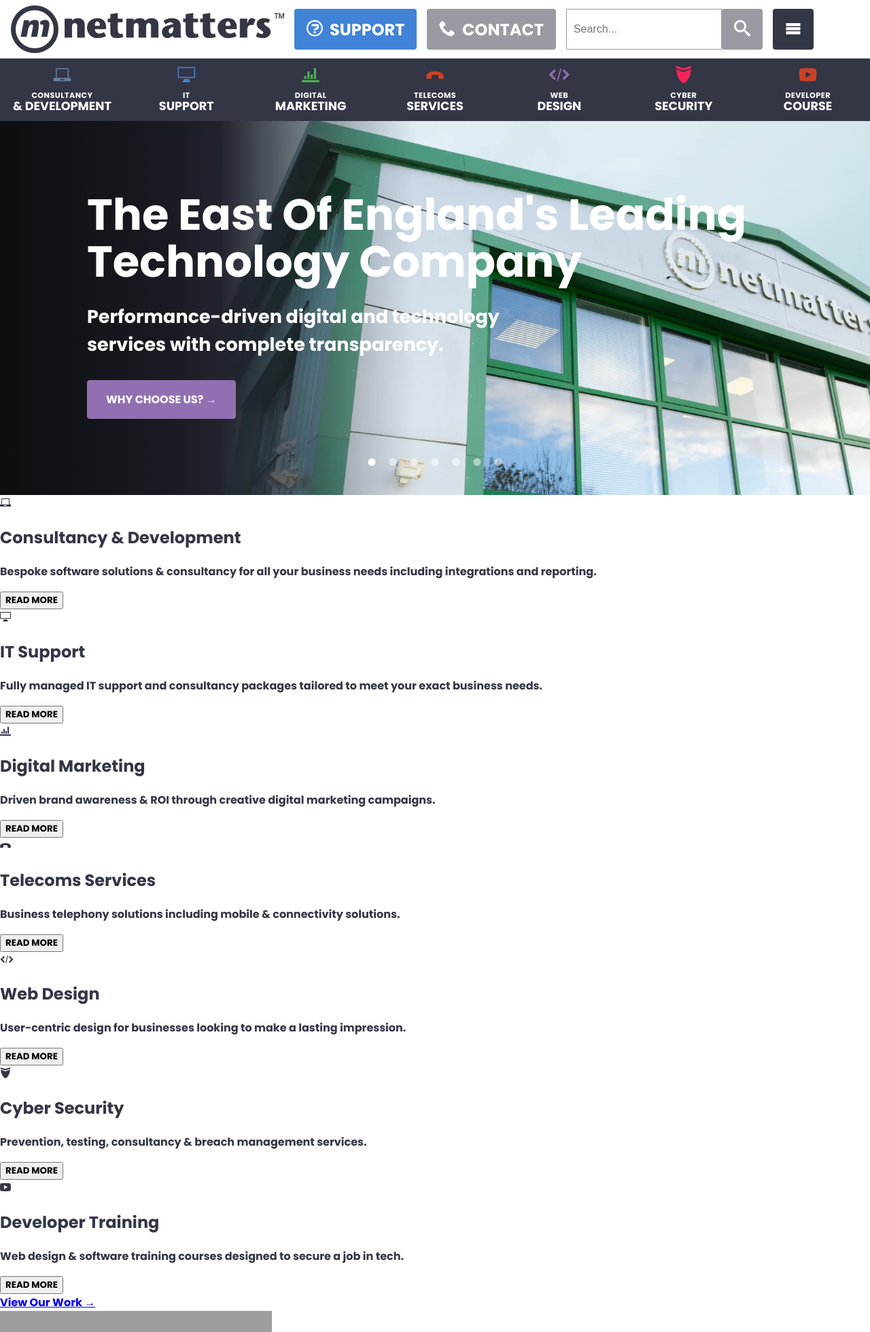
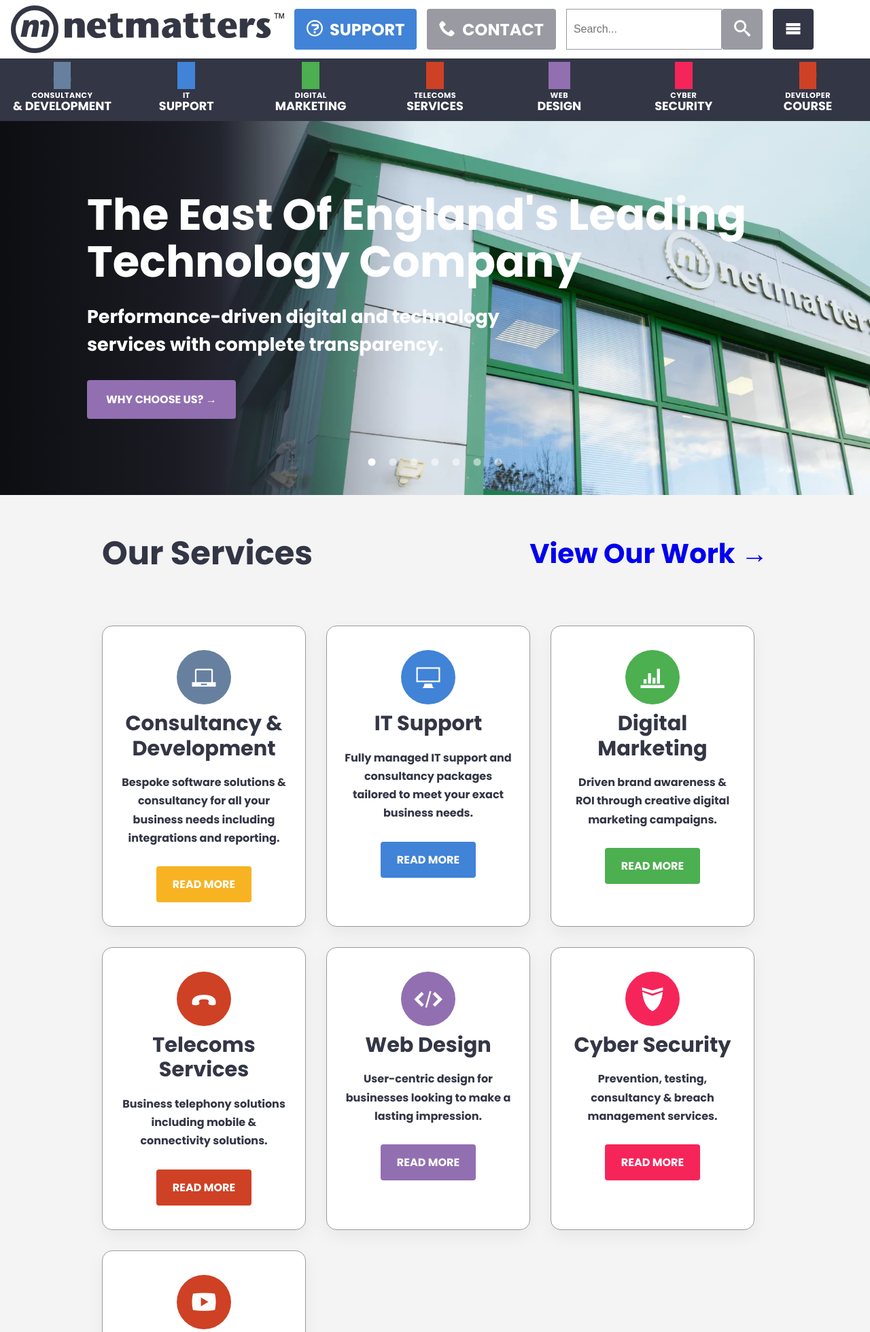
Before and after one commit to jconnell-nm/HTML-CSS-Assessment, a PHP site: page / in a window 1280 px wide. Shown: the top 1959 px of the page at 68% size. Run offline with PHP 8.4, Linux system fonts and the light colour scheme; some web fonts are replaced; grey boxes are pictures that could not be loaded.

Commit message:
Provisional Services

```diff
--- a/css/style.css
+++ b/css/style.css
@@ -565,4 +565,160 @@ input[type="search"] {
   background: white;
 }
 
+/* line 1, ../../../../../Users/jonathanconnell/Documents/HTML & CSS Assessment/scss/layout/_services.scss */
+.services-header {
+  display: flex;
+  align-items: center;
+  justify-content: space-between;
+  width: 100%;
+  margin-bottom: 40px;
+}
+
+/* line 9, ../../../../../Users/jonathanconnell/Documents/HTML & CSS Assessment/scss/layout/_services.scss */
+.services-header h1 {
+  font-size: 3rem;
+  font-weight: 100;
+  margin: 0;
+}
+
+/* line 15, ../../../../../Users/jonathanconnell/Documents/HTML & CSS Assessment/scss/layout/_services.scss */
+.services-header a {
+  text-decoration: none;
+  font-weight: 500;
+  font-size: 2.5rem;
+}
+
+/* line 21, ../../../../../Users/jonathanconnell/Documents/HTML & CSS Assessment/scss/layout/_services.scss */
+.services-header a:hover {
+  text-decoration: underline;
+}
+
+/* line 25, ../../../../../Users/jonathanconnell/Documents/HTML & CSS Assessment/scss/layout/_services.scss */
+.services-header a:visited {
+  color: #333645;
+}
+
+/* line 29, ../../../../../Users/jonathanconnell/Documents/HTML & CSS Assessment/scss/layout/_services.scss */
+.services {
+  padding: 50px 150px;
+  background: #f4f4f4;
+}
+
+/* line 34, ../../../../../Users/jonathanconnell/Documents/HTML & CSS Assessment/scss/layout/_services.scss */
+.services-container {
+  display: flex;
+  flex-wrap: wrap;
+  flex-direction: row;
+  align-items: stretch;
+  max-width: 1400px;
+  margin: 0 auto;
+  gap: 30px;
+}
+
+/* line 44, ../../../../../Users/jonathanconnell/Documents/HTML & CSS Assessment/scss/layout/_services.scss */
+.services-container > div:not(.services-header) {
+  background: white;
+  border: 1px solid #999AA2;
+  border-radius: 15px;
+  box-shadow: 0 10px 25px rgba(0, 0, 0, 0.05);
+  padding: 35px 25px;
+  text-align: center;
+  display: flex;
+  flex-direction: column;
+  align-items: center;
+  flex: 1 1 250px;
+  max-width: 300px;
+}
+
+/* line 58, ../../../../../Users/jonathanconnell/Documents/HTML & CSS Assessment/scss/layout/_services.scss */
+.services-container > div span {
+  display: flex;
+  align-items: center;
+  justify-content: center;
+  font-size: 35px;
+  width: 80px;
+  height: 80px;
+  border-radius: 50%;
+  position: relative;
+  color: white;
+}
+
+/* line 70, ../../../../../Users/jonathanconnell/Documents/HTML & CSS Assessment/scss/layout/_services.scss */
+.services-container > div:not(.services-header):hover {
+  transform: translateY(-8px);
+  transition: transform 0.2s ease, box-shadow 0.2s ease;
+  cursor: pointer;
+}
+
+/* line 76, ../../../../../Users/jonathanconnell/Documents/HTML & CSS Assessment/scss/layout/_services.scss */
+.services-container > div h2 {
+  margin: 10px 0 18px;
+  font-size: 1.9rem;
+  line-height: 1.2;
+}
+
+/* line 82, ../../../../../Users/jonathanconnell/Documents/HTML & CSS Assessment/scss/layout/_services.scss */
+.services-container > div p {
+  margin: 0 0 28px;
+  font-size: 1rem;
+  line-height: 1.7;
+}
+
+/* line 88, ../../../../../Users/jonathanconnell/Documents/HTML & CSS Assessment/scss/layout/_services.scss */
+.reg-btn {
+  border: none;
+  padding: 14px 24px;
+  border-radius: 4px;
+  color: white;
+  font-weight: 700;
+  font-size: 1rem;
+  cursor: pointer;
+}
+
+/* line 98, ../../../../../Users/jonathanconnell/Documents/HTML & CSS Assessment/scss/layout/_services.scss */
+.consultancy-icon {
+  background: #67809f;
+}
+
+/* line 102, ../../../../../Users/jonathanconnell/Documents/HTML & CSS Assessment/scss/layout/_services.scss */
+.consultancy-service .reg-btn {
+  background: #f7b322;
+}
+
+/* line 106, ../../../../../Users/jonathanconnell/Documents/HTML & CSS Assessment/scss/layout/_services.scss */
+.it-icon,
+.it-service .reg-btn {
+  background: #4183d7;
+}
+
+/* line 112, ../../../../../Users/jonathanconnell/Documents/HTML & CSS Assessment/scss/layout/_services.scss */
+.marketing-icon,
+.marketing-service .reg-btn {
+  background: #4caf50;
+}
+
+/* line 117, ../../../../../Users/jonathanconnell/Documents/HTML & CSS Assessment/scss/layout/_services.scss */
+.telecoms-icon,
+.telecoms-service .reg-btn {
+  background: #ce4125;
+}
+
+/* line 122, ../../../../../Users/jonathanconnell/Documents/HTML & CSS Assessment/scss/layout/_services.scss */
+.web-icon,
+.web-service .reg-btn {
+  background: #926fb1;
+}
+
+/* line 127, ../../../../../Users/jonathanconnell/Documents/HTML & CSS Assessment/scss/layout/_services.scss */
+.security-icon,
+.security-service .reg-btn {
+  background: #f5255a;
+}
+
+/* line 132, ../../../../../Users/jonathanconnell/Documents/HTML & CSS Assessment/scss/layout/_services.scss */
+.developer-icon,
+.developer-service .reg-btn {
+  background: #ce4125;
+}
+
 /*# sourceMappingURL=style.css.map */
--- a/index.html
+++ b/index.html
@@ -198,53 +198,58 @@
             </div>
         </div>
 
-        <div class="services">
-            <div class="consultancy-service">
+        <section class="services">
+            <div class="services-container">
+                <div class="services-header">
+                    <h1>Our Services</h1>
+                    <a href="#">View Our Work &#8594;</a>
+                </div>
+                <div class="service-card consultancy-service">
                     <span class="consultancy-icon" aria-hidden="true"></span>
                     <h2>Consultancy & Development</h2>
                     <p>Bespoke software solutions & consultancy for all your business needs including integrations and reporting.</p>
                     <button onclick="window.scrollTo(0,0)" class="reg-btn">READ MORE</button>
                 </div>
-            <div class="it-service">
+                <div class="service-card it-service">
                     <span class="it-icon" aria-hidden="true"></span>
                     <h2>IT Support</h2>
                     <p>Fully managed IT support and consultancy packages tailored to meet your exact business needs.</p>
                     <button onclick="window.scrollTo(0,0)" class="reg-btn">READ MORE</button>
                 </div>
-            <div class="marketing-service">
+                <div class="service-card marketing-service">
                     <span class="marketing-icon" aria-hidden="true"></span>
                     <h2>Digital Marketing</h2>
                     <p>Driven brand awareness & ROI through creative digital marketing campaigns.</p>
                     <button onclick="window.scrollTo(0,0)" class="reg-btn">READ MORE</button>
                 </div>
-            <div class="telecoms-service">
+                <div class="service-card telecoms-service">
                     <span class="telecoms-icon" aria-hidden="true"></span>
                     <h2>Telecoms Services</h2>
                     <p>Business telephony solutions including mobile & connectivity solutions.</p>
                     <button onclick="window.scrollTo(0,0)" class="reg-btn">READ MORE</button>
                 </div>
-            <div class="web-service">
+                <div class="service-card web-service">
                     <span class="web-icon" aria-hidden="true"></span>
                     <h2>Web Design</h2>
                     <p>User-centric design for businesses looking to make a lasting impression.</p>
                     <button onclick="window.scrollTo(0,0)" class="reg-btn">READ MORE</button>
                 </div>
-            <div class="security-service">
+                <div class="service-card security-service">
                     <span class="security-icon" aria-hidden="true"></span>
                     <h2>Cyber Security</h2>
                     <p>Prevention, testing, consultancy & breach management services.</p>
                     <button onclick="window.scrollTo(0,0)" class="reg-btn">READ MORE</button>
                 </div>
-            <div class="developer-service">
+                <div class="service-card developer-service">
                     <span class="developer-icon" aria-hidden="true"></span>
                     <h2>Developer Training</h2>
                     <p>Web design & software training courses designed to secure a job in tech.</p>
                     <button onclick="window.scrollTo(0,0)" class="reg-btn">READ MORE</button>
                 </div>
             </div>
+        </section>
 
         <div class="view-our-work">
-            <a href="#">View Our Work &#8594;</a>
             <div class="work-slides">
                 <img class="ws1" src="img/work-carousel-1.jpg">
                 <img class="ws1-col" src="img/work-carousel-1-col.jpg">
--- a/scss/layout/_services.scss
+++ b/scss/layout/_services.scss
@@ -0,0 +1,135 @@
+.services-header {
+    display: flex;
+    align-items: center;
+    justify-content: space-between;
+    width: 100%;
+    margin-bottom: 40px;
+}
+
+.services-header h1 {
+    font-size: 3rem;
+    font-weight: 100;
+    margin: 0;
+}
+
+.services-header a {
+    text-decoration: none;
+    font-weight: 500;
+    font-size: 2.5rem;
+}
+
+.services-header a:hover {
+    text-decoration: underline;
+}
+
+.services-header a:visited {
+    color: $dark-blue;
+}
+
+.services {
+    padding: 50px 150px;
+    background: #f4f4f4;
+}
+
+.services-container {
+    display: flex;
+    flex-wrap: wrap;
+    flex-direction: row;
+    align-items: stretch;
+    max-width: 1400px;
+    margin: 0 auto;
+    gap: 30px;
+}
+
+.services-container > div:not(.services-header) {
+    background: white;
+    border: 1px solid $grey;
+    border-radius: 15px;
+    box-shadow: 0 10px 25px rgba(0, 0, 0, 0.05);
+    padding: 35px 25px;
+    text-align: center;
+    display: flex;
+    flex-direction: column;
+    align-items: center;
+    flex: 1 1 250px;
+    max-width: 300px;
+}
+
+.services-container > div span {
+    display: flex;
+    align-items: center;
+    justify-content: center;
+    font-size: 35px;
+    width: 80px;
+    height: 80px;
+    border-radius: 50%;
+    position: relative;
+    color: white;
+}
+
+.services-container > div:not(.services-header):hover {
+    transform: translateY(-8px);
+    transition: transform 0.2s ease, box-shadow 0.2s ease;
+    cursor: pointer;
+}
+
+.services-container > div h2 {
+    margin: 10px 0 18px;
+    font-size: 1.9rem;
+    line-height: 1.2;
+}
+
+.services-container > div p {
+    margin: 0 0 28px;
+    font-size: 1rem;
+    line-height: 1.7;
+}
+
+.reg-btn {
+    border: none;
+    padding: 14px 24px;
+    border-radius: 4px;
+    color: white;
+    font-weight: 700;
+    font-size: 1rem;
+    cursor: pointer;
+}
+
+.consultancy-icon {
+    background: $steel-blue;
+}
+
+.consultancy-service .reg-btn {
+    background: $yellow;
+}
+
+.it-icon,
+.it-service .reg-btn {
+    background: $light-blue;
+}
+
+
+.marketing-icon,
+.marketing-service .reg-btn {
+    background: $light-green;
+}
+
+.telecoms-icon,
+.telecoms-service .reg-btn {
+    background: $dark-red;
+}
+
+.web-icon,
+.web-service .reg-btn {
+    background: $purple;
+}
+
+.security-icon,
+.security-service .reg-btn {
+    background: $light-red;
+}
+
+.developer-icon,
+.developer-service .reg-btn {
+    background: $dark-red;
+}
--- a/scss/style.scss
+++ b/scss/style.scss
@@ -10,3 +10,4 @@
 @import 'layout/footer';
 @import 'layout/header';
 @import 'layout/main-carousel';
+@import 'layout/services';
```
Also changed, not shown: 1 other file. Lines whose indentation alone changed are shown as unchanged.
